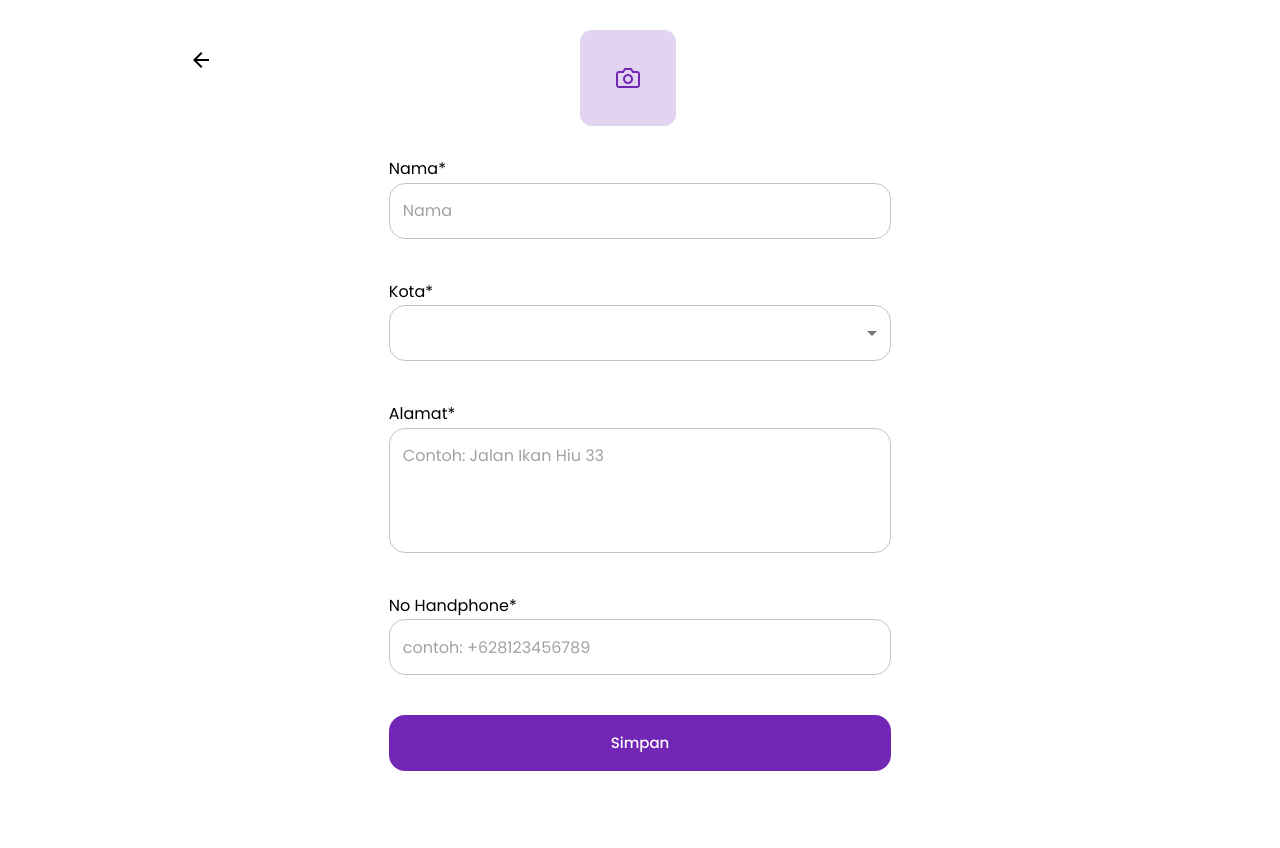
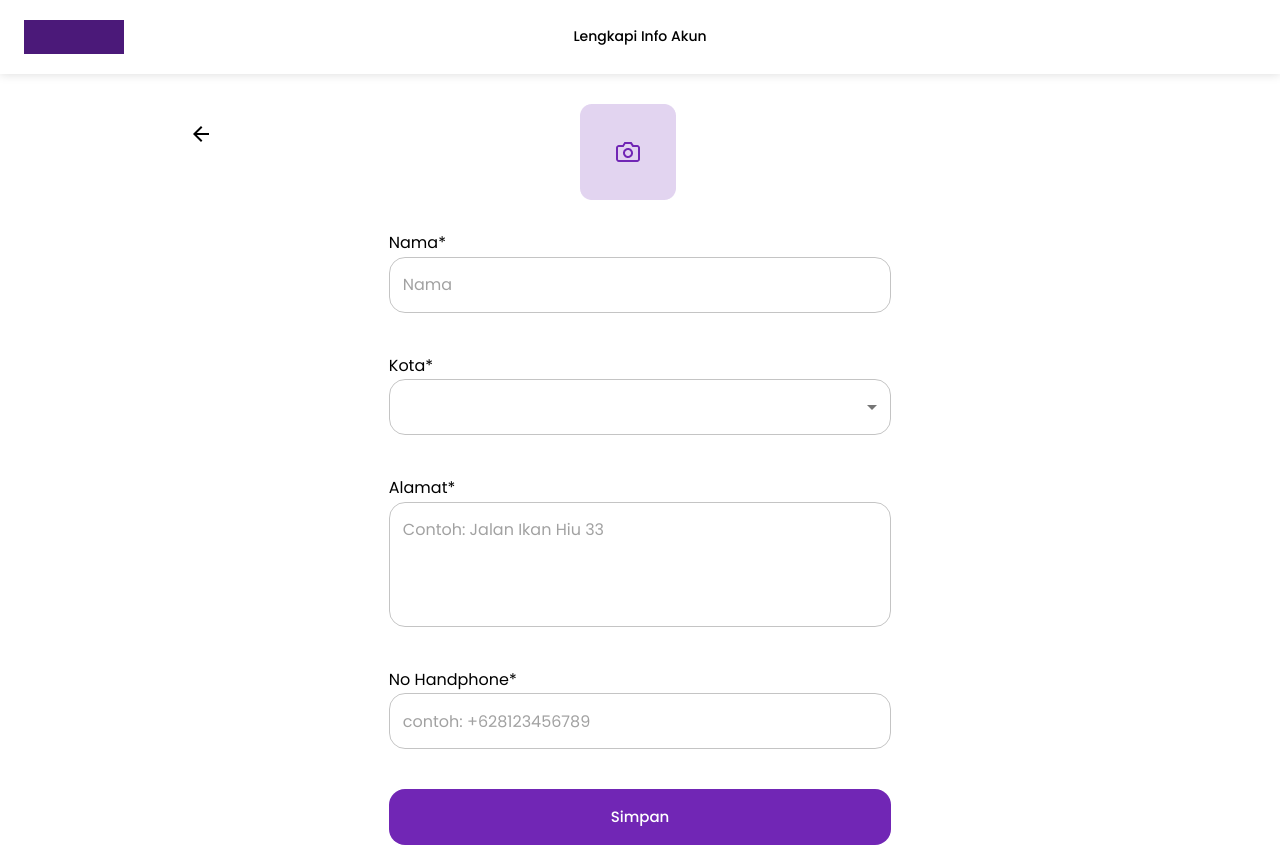
Before and after one commit to 5ECONDHAND/secondhand, a React (Create React App) app in the folder frontend/: page /edit in a window 1280 px wide. Built offline with nearby package versions, Linux system fonts and the light colour scheme.

Commit message:
fix: edit navbar & single product

```diff
--- a/frontend/src/components/molecules/global/Navbar.jsx
+++ b/frontend/src/components/molecules/global/Navbar.jsx
@@ -139,27 +139,32 @@ const UserButton = () => {
 
 const Navbar = () => {
   const [show, setShow] = useState(false)
-  const user = false
+  const user = true
   const { pathname } = useLocation()
   console.log(pathname);
   return (
     <>
       <Box sx={{ paddingY: '20px', boxShadow: '0px 0px 10px rgba(0, 0, 0, 0.15)' }} >
         <Container maxWidth='xl' sx={{ display: 'flex', justifyContent: 'space-between', alignItems: 'center' }}>
-          <Box sx={{ display: 'flex', gap: '16px', alignItems: 'center', justifyContent: `${pathname === '/edit' ? 'space-between' : 'none'}`, width: '50vw' }}>
+          <Box sx={{ display: 'flex', gap: '16px', alignItems: 'center', width: '100%', position: 'relative' }}>
             <Box sx={{ width: '100px', height: '34px', backgroundColor: '#4B1979' }} />
-            {pathname === '/add' ? '' : pathname === '/edit' ? <Typography variant='subtitle2'>Lengkapi Info Akun</Typography> : <Box display={{ xs: 'none', sm: 'none', md: 'block' }}>
+            {pathname === '/add' ? '' : pathname === '/edit' ?
+              <Box sx={{ textAlign: 'center', position: 'absolute', left: 0, right: 0, margin: 'auto' }}><Typography variant='subtitle2'>Lengkapi Info Akun</Typography>
+              </Box> :
+              <Box display={{ xs: 'none', sm: 'none', md: 'block' }}>
                 <SearchField />
               </Box>}
           </Box>
-          {pathname === '/add' || pathname === '/edit' ? '' : <Box display={{ xs: 'none', sm: 'none', md: 'block' }}>
+          {pathname === '/add' || pathname === '/edit' ? '' :
+            <Box display={{ xs: 'none', sm: 'none', md: 'block' }}>
               {user ? <UserButton /> : <LoginButton />}
             </Box>}
-          {pathname === '/add' || pathname === '/edit' ? '' : <Box display={{ xs: 'block', sm: 'block', md: 'none', lg: 'none' }}>
+          {pathname === '/add' || pathname === '/edit' ? '' :
+            <Box display={{ xs: 'block', sm: 'block', md: 'none', lg: 'none' }}>
               <FiMenu style={{ cursor: 'pointer' }} size='30px' onClick={() => setShow(!show)} />
               {show &&
                 <>
-                <Box sx={{ position: 'absolute', top: '77px', left: 0, right: 0, margin: 'auto', backgroundColor: '#f7f7f7', height: '40vh', width: '100vw', display: 'flex', justifyContent: 'center', paddingTop: '30px' }}>
+                  <Box sx={{ position: 'absolute', top: '77px', left: 0, right: 0, margin: 'auto', backgroundColor: '#f7f7f7', height: '40vh', width: '100vw', display: 'flex', justifyContent: 'center', paddingTop: '30px', zIndex: 10 }}>
                     <Box sx={{ display: 'flex', flexDirection: 'column', gap: '30px' }}>
                       <SearchField />
                       {user ? <UserButton /> : <LoginButton />}
--- a/frontend/src/pages/addProduct/Add.jsx
+++ b/frontend/src/pages/addProduct/Add.jsx
@@ -2,8 +2,11 @@ import { Box, Grid } from "@mui/material";
 import React from "react";
 import { AddProduct } from "../../components/molecules/add";
 import ArrowBack from "@mui/icons-material/ArrowBack";
+import { Navbar } from '../../components/molecules/';
 const Add = () => {
   return (
+    <>
+      <Navbar />
       <Box mt="3rem" sx={{ textAlign: "center" }}>
         <Grid container>
           <Grid item lg={2} md={2}>
@@ -14,6 +17,7 @@ const Add = () => {
           </Grid>
         </Grid>
       </Box>
+    </>
   );
 };
 
--- a/frontend/src/pages/edit/Edit.jsx
+++ b/frontend/src/pages/edit/Edit.jsx
@@ -2,8 +2,11 @@ import { Box, Grid } from "@mui/material";
 import React from "react";
 import ArrowBack from "@mui/icons-material/ArrowBack";
 import { EditProfile } from "../../components/molecules/edit";
+import { Navbar } from '../../components/molecules/';
 const Edit = () => {
   return (
+    <>
+      <Navbar />
       <Box mt="3rem" sx={{ textAlign: "center" }}>
         <Grid container>
           <Grid item lg={2} md={2}>
@@ -16,6 +19,7 @@ const Edit = () => {
           </Grid>
         </Grid>
       </Box>
+    </>
   );
 };
 
--- a/frontend/src/pages/product/Product.jsx
+++ b/frontend/src/pages/product/Product.jsx
@@ -6,10 +6,11 @@ import {
   ProductSlider,
   ProfileCard,
 } from '../../components/molecules/product'
-
+import { Navbar } from '../../components/molecules/';
 const Product = () => {
   return (
     <>
+      <Navbar />
       <Container maxWidth="lg" sx={{ py: '1rem' }}>
         <Grid container spacing={2} sx={{ justifyContent: { xs: 'flex-start', md: 'center' } }}>
           <Grid item xs={12} sm={6} md={6.4}>
```
Also changed, not shown: frontend/src/App.css (line endings or trailing spaces). Lines whose indentation alone changed are shown as unchanged.
